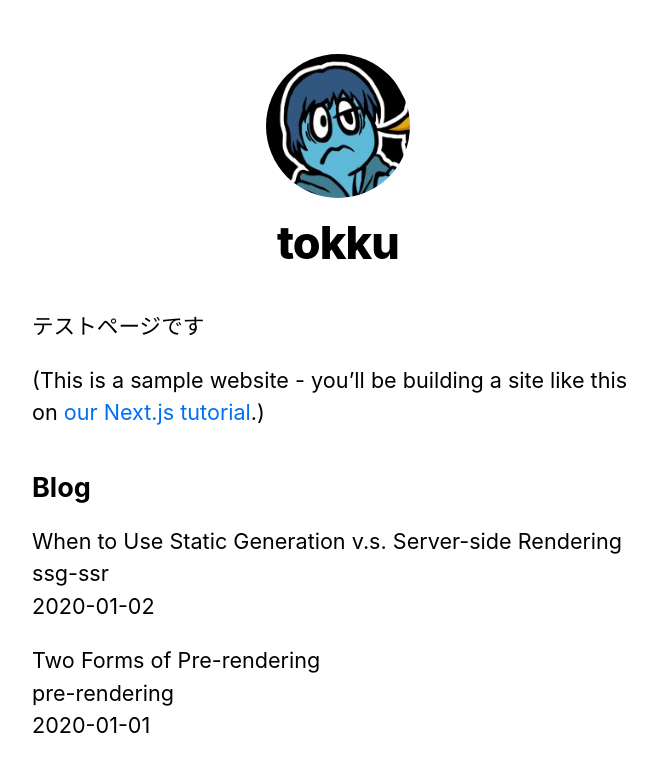
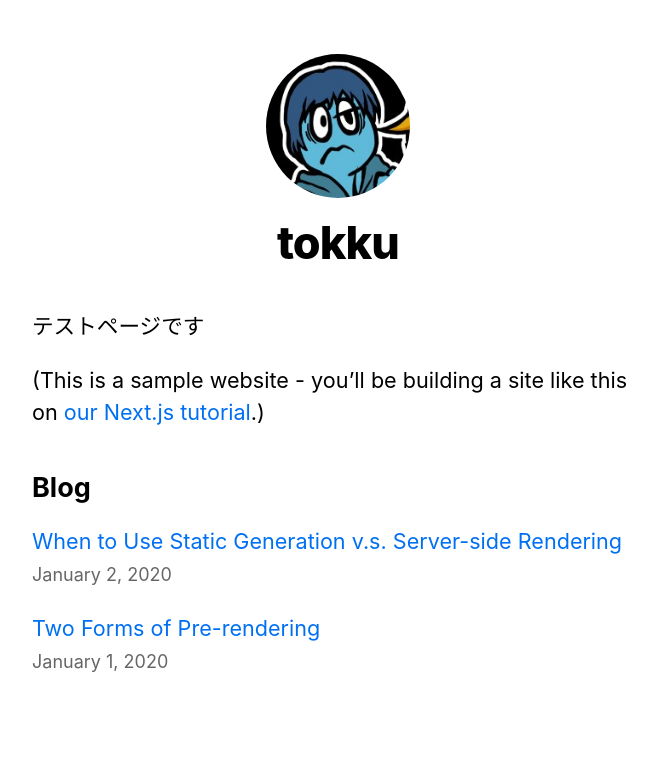
Before and after one commit to tokku5552/nextjs-blog, a Next.js app: page / in a window 1280 px wide. Shown: the top 772 px of the page, without its empty margins (302-959 px from the left). Built offline with nearby package versions, Linux system fonts and the light colour scheme.

Commit message:
routing追加

```diff
--- /dev/null
+++ b/components/date.js
@@ -0,0 +1,6 @@
+import { parseISO, format } from 'date-fns'
+
+export default function Date({ dateString }) {
+  const date = parseISO(dateString)
+  return <time dateTime={dateString}>{format(date, 'LLLL d, yyyy')}</time>
+}
--- a/lib/posts.js
+++ b/lib/posts.js
@@ -1,6 +1,8 @@
 import fs from "fs";
 import path from "path";
 import matter from "gray-matter";
+import remark from 'remark'
+import html from 'remark-html'
 
 const postsDirectory = path.join(process.cwd(), "posts");
 
@@ -61,16 +63,23 @@
   })
 }
 
-export function getPostData(id) {
+export async function getPostData(id) {
   const fullPath = path.join(postsDirectory, `${id}.md`)
   const fileContents = fs.readFileSync(fullPath, 'utf8')
 
   // Use gray-matter to parse the post metadata section
   const matterResult = matter(fileContents)
 
-  // Combine the data with the id
+  // Use remark to convert markdown into HTML string
+  const processedContent = await remark()
+    .use(html)
+    .process(matterResult.content)
+  const contentHtml = processedContent.toString()
+
+  // Combine the data with the id and contentHtml
   return {
     id,
+    contentHtml,
     ...matterResult.data
   }
 }
--- a/package.json
+++ b/package.json
@@ -8,10 +8,13 @@
     "start": "next start"
   },
   "dependencies": {
+    "date-fns": "^2.22.1",
     "gray-matter": "^4.0.3",
     "next": "^10.0.0",
     "react": "17.0.1",
-    "react-dom": "17.0.1"
+    "react-dom": "17.0.1",
+    "remark": "^13.0.0",
+    "remark-html": "^13.0.1"
   },
   "devDependencies": {
     "@types/react": "^17.0.11",
--- a/pages/index.tsx
+++ b/pages/index.tsx
@@ -1,4 +1,6 @@
 import Head from "next/head";
+import Link from "next/link";
+import Date from "../components/date";
 import Layout, { siteTitle } from "../components/layout";
 import utilStyles from "../styles/utils.module.css";
 import { getSortedPostsData } from "../lib/posts";
@@ -31,11 +33,13 @@
         <ul className={utilStyles.list}>
           {allPostsData.map(({ id, date, title }) => (
             <li className={utilStyles.listItem} key={id}>
-              {title}
+              <Link href={`/posts/${id}`}>
+                <a>{title}</a>
+              </Link>
               <br />
-              {id}
-              <br />
-              {date}
+              <small className={utilStyles.lightText}>
+                <Date dateString={date} />
+              </small>
             </li>
           ))}
         </ul>
```
Also changed, not shown: pages/posts/[id].js (+14 -6 lines), 1 other file (tests, documents, lock files or other folders).
